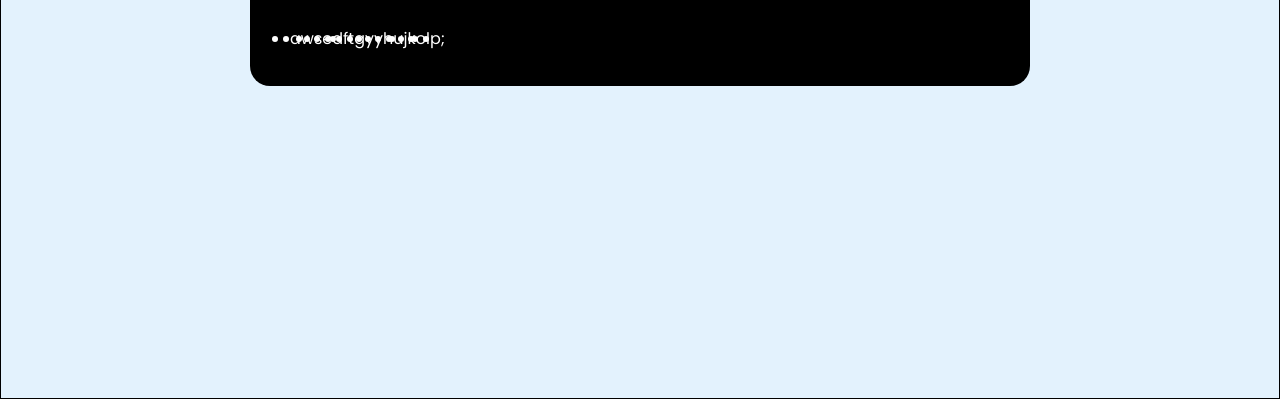
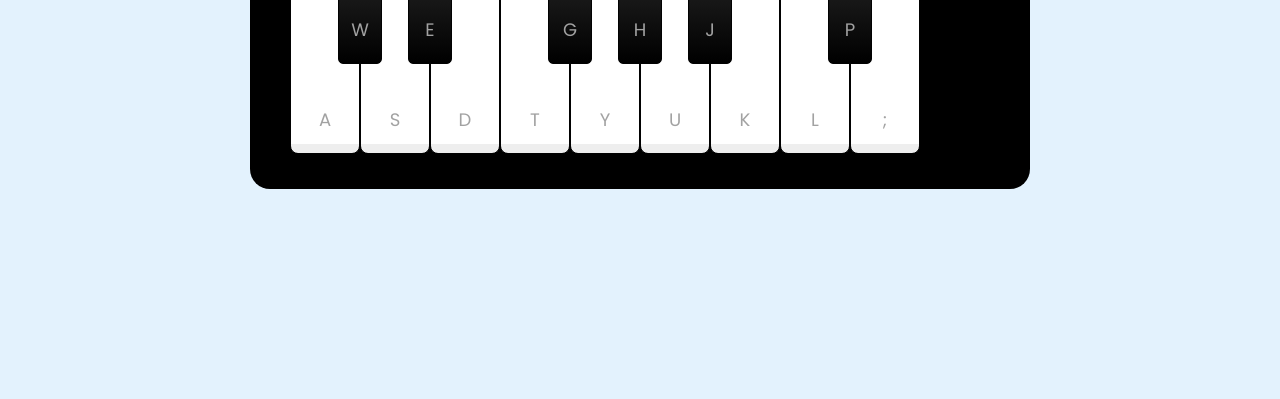
Before and after one commit to dev-luizhenriquevieira/piano, a plain HTML site: page src/index.html in a window 1280 px wide. Shown: the part 401-800 px from the top of the page. Drawn offline with Linux system fonts and the light colour scheme.

Commit message:
melhoria no CSS

```diff
--- a/src/index.html
+++ b/src/index.html
@@ -26,24 +26,21 @@
 
         </header>
         <ul class="piano-keys">
-            <li class="key white"><span>a</span></li>
-            <li class="key black"><span>w</span></li>
-            <li class="key white"><span>s</span></li>
-            <li class="key black"><span>e</span></li>
-            <li class="key white"><span>d</span></li>
-            <li class="key black"><span>f</span></li>
-            <li class="key white"><span>t</span></li>
-            <li class="key black"><span>g</span></li>
-            <li class="key white"><span>y</span></li>
-            <li class="key black"><span>y</span></li>
-            <li class="key white"><span>h</span></li>
-            <li class="key black"><span>u</span></li>
-            <li class="key white"><span>j</span></li>
-            <li class="key black"><span>k</span></li>
-            <li class="key white"><span>o</span></li>
-            <li class="key black"><span>l</span></li>
-            <li class="key white"><span>p</span></li>
-            <li class="key black"><span>;</span></li>
+            <li class="key white" data-key="a"><span>a</span></li>
+            <li class="key black" data-key="w"><span>w</span></li>
+            <li class="key white" data-key="s"><span>s</span></li>
+            <li class="key black" data-key="e"><span>e</span></li>
+            <li class="key white" data-key="d"><span>d</span></li>
+            <li class="key white" data-key="t"><span>t</span></li>
+            <li class="key black" data-key="g"><span>g</span></li>
+            <li class="key white" data-key="y"><span>y</span></li>
+            <li class="key black" data-key="h"><span>h</span></li>
+            <li class="key white" data-key="u"><span>u</span></li>
+            <li class="key black" data-key="j"><span>j</span></li>
+            <li class="key white" data-key="k"><span>k</span></li>
+            <li class="key white" data-key="l"><span>l</span></li>
+            <li class="key black" data-key="p"><span>p</span></li>
+        <li class="key white" data-key=";"><span>;</span></li>
         </ul>
 
 
--- a/src/styles/main.css
+++ b/src/styles/main.css
@@ -3,7 +3,6 @@ body{
     align-items: center;
     justify-content: center;
     min-height: 100vh;
-    border: 1px solid black;
     background-color: #e3f2fd;
     color:#fff;
 }
@@ -26,12 +25,12 @@ header h2 {
     font-size: 1.6rem;
 }
 
-header .colomn {
-    display:flex;
+header .column {
+    display: flex;
     align-items: center;
 }
 
-header .colomn span{
+header .column span {
     font-weight: 500;
     margin-right: 15px;
     font-size: 1.19rem;
@@ -65,7 +64,7 @@ header .colomn span{
 }
 .keys-check input:checked::before{
     left: 2.1rem;
-    background-color: #ffff;
+    background-color: #fff;
 
 
 }
@@ -74,3 +73,49 @@ header .colomn span{
     display: flex;
     margin-top: 40px;
 }
+
+.piano-keys .key{
+    cursor: pointer;
+    user-select: none;
+    list-style: none;
+    color: #a2a2a2;
+    position: relative;
+    text-transform: uppercase;
+
+
+}
+.piano-keys .white {
+    width: 70px;
+    height: 230px;
+    border: 1px solid #020202;
+    border-radius: 8px;
+    background: linear-gradient(#fff 96%, #eee 4%);
+}
+
+.piano-keys .black {
+    width: 44px;
+    height: 140px;
+    z-index: 2;
+    margin: 0 -22px 0 -22px;
+    border: 1px solid #020202;
+    border-radius: 0 0 5px 5px;
+    background: linear-gradient(#333, #000);
+}
+
+.piano-keys span{
+    position: absolute;
+    bottom: 20px;
+    width: 100%;
+    text-align: center;
+    font-size: 1.13rem;
+}
+
+.piano-keys .white:active {
+    box-shadow: inset -5px 5px 20px rgba(0, 0, 0, 0.5);
+    background: linear-gradient(to bottom #fff 0%, #eee 100%);
+}
+
+.piano-keys .black:active {
+    box-shadow: inset -5px 5px 10px rgba(255, 255, 255, 0.1);
+    background: linear-gradient(to bottom #000, #434343);
+}
```
